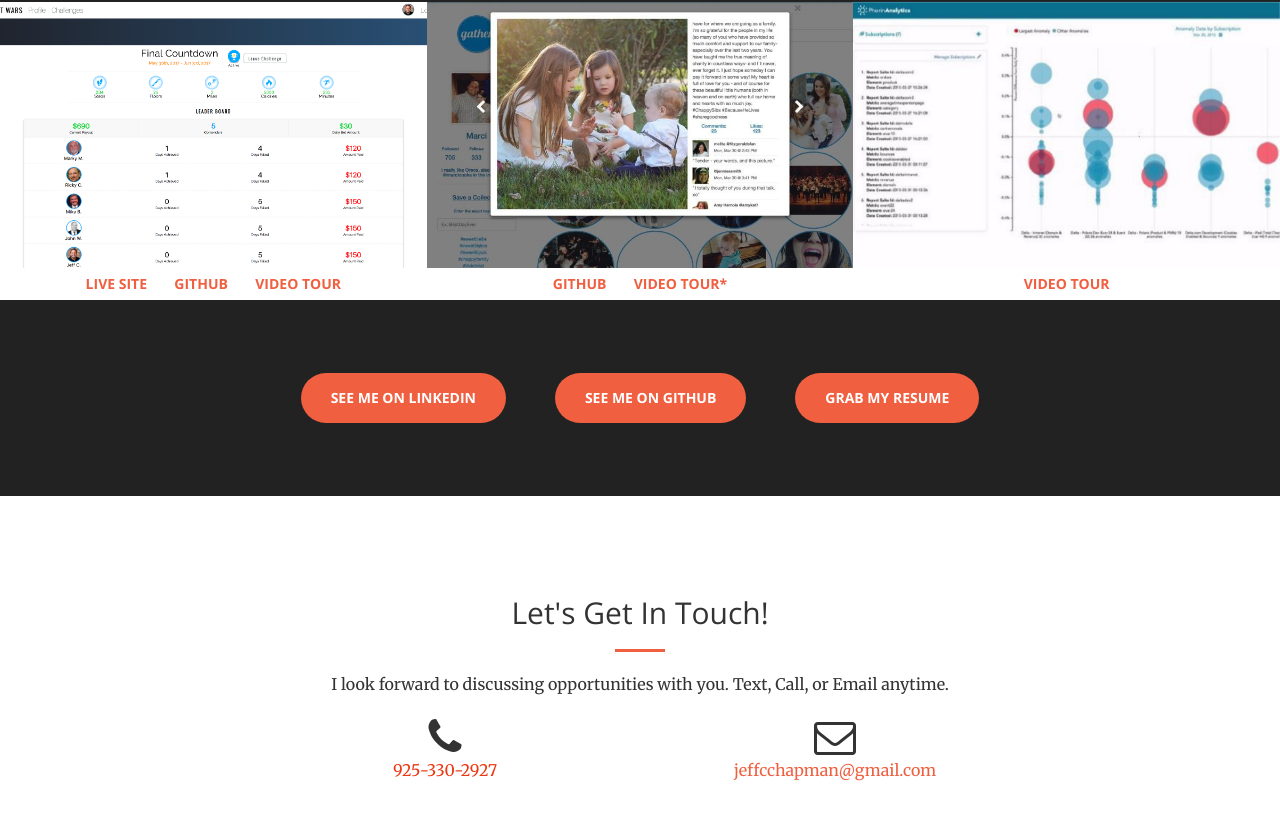
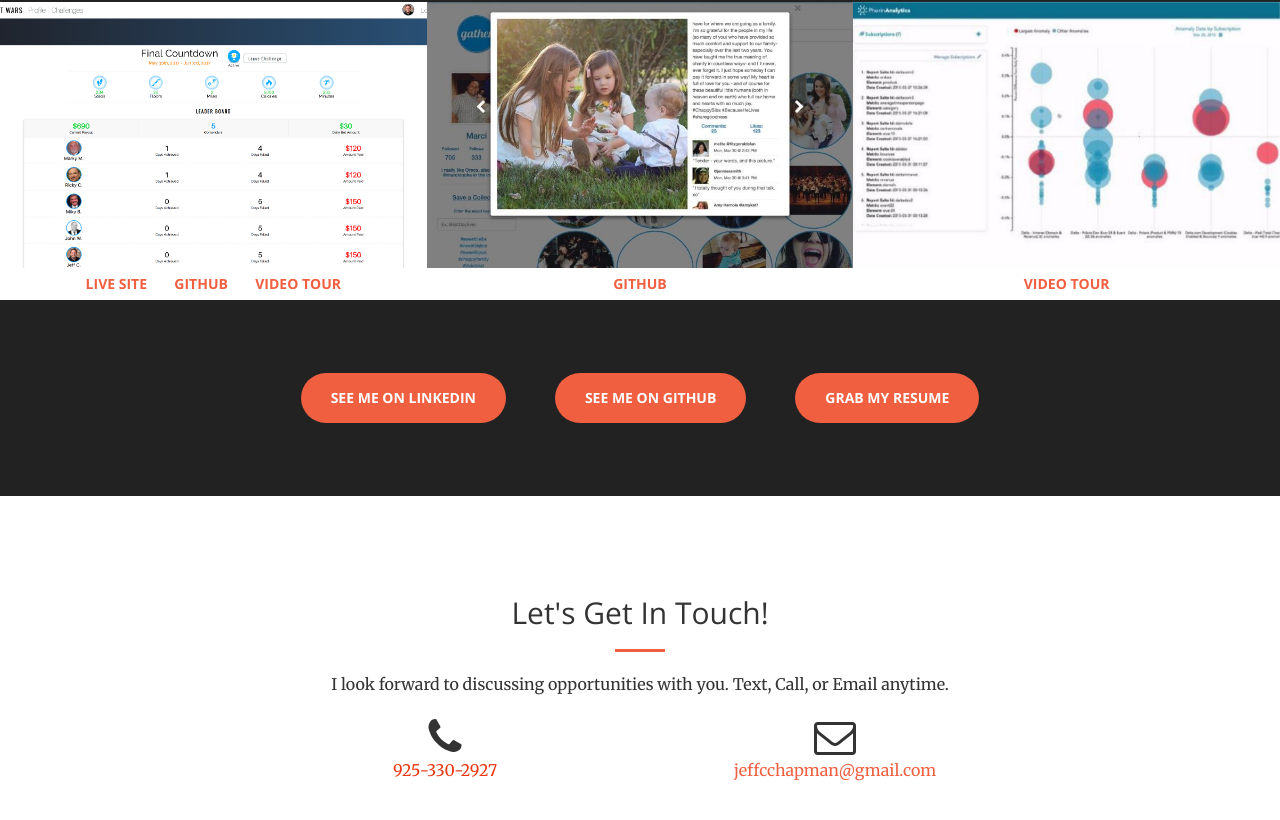
Before and after one commit to ChapmanJeff/portfolio, a website: page index.html in a window 1280 px wide. Shown: the part 1972-2792 px from the top of the page. Drawn offline with nearby package versions, Linux system fonts and the light colour scheme.

Commit message:
removed video tour link for Gather

```diff
--- a/index.html
+++ b/index.html
@@ -228,7 +228,7 @@
                     <div class='text-center'>
                       <!-- <a target="_blank" href="http://linkedin.com/in/chapmanjeffrey" class=" btn">Live Site</a> -->
                       <a target="_blank" href="https://github.com/ChapmanJeff/Gather" class="btn">Github</a>
-                      <a target="_blank" href="http://linkedin.com/in/chapmanjeffrey" class="btn">Video Tour*</a>
+                      <!-- <a target="_blank" href="http://linkedin.com/in/chapmanjeffrey" class="btn">Video Tour*</a> -->
                     </div>
                 </div>
                 <div class="col-lg-4 col-sm-6">
```
